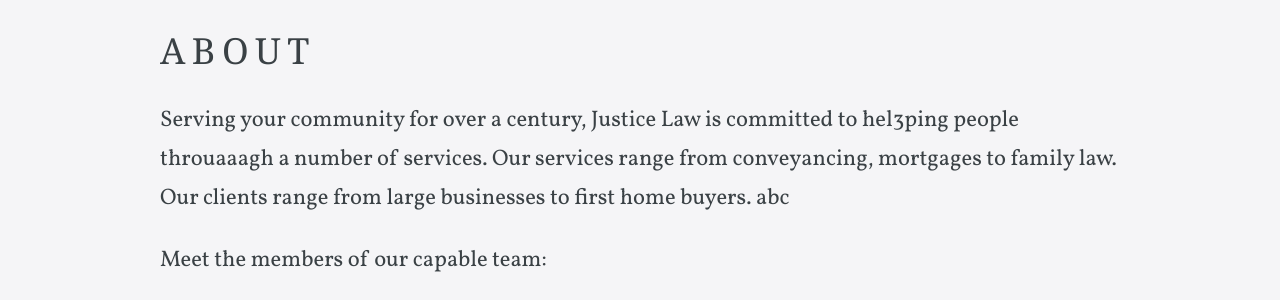
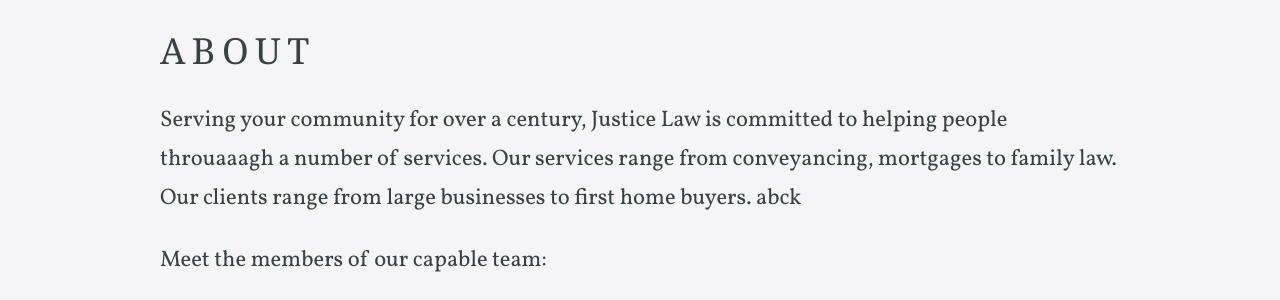
Before and after one commit to rphillips-nz/sync-test, a Jekyll site: the page built from about.html, in a window 1280 px wide. Shown: the part 476-776 px from the top of the page. Built offline with Jekyll 4.4.1, drawn with Linux system fonts in a browser that asks for light colours; some web fonts are replaced.

Commit message:
Updated 'about.html' via CloudCannon

```diff
--- a/about.html
+++ b/about.html
@@ -8,7 +8,7 @@
 ---
 
 <div class="editable">
-		<p>Serving your community for over a century, Justice Law is committed to hel3ping people throuaaagh a number of services. Our services range from conveyancing, mortgages to family law. Our clients range from large businesses to first home buyers. abc</p>
+		<p>Serving your community for over a century, Justice Law is committed to helping people throuaaagh a number of services. Our services range from conveyancing, mortgages to family law. Our clients range from large businesses to first home buyers. abck</p>
 		<p>Meet the members of our capable team:</p>
 	</div>
 
```
